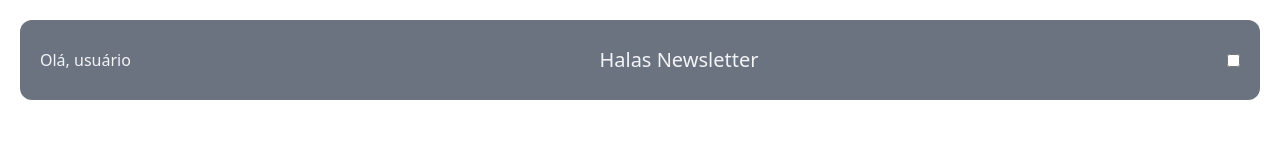
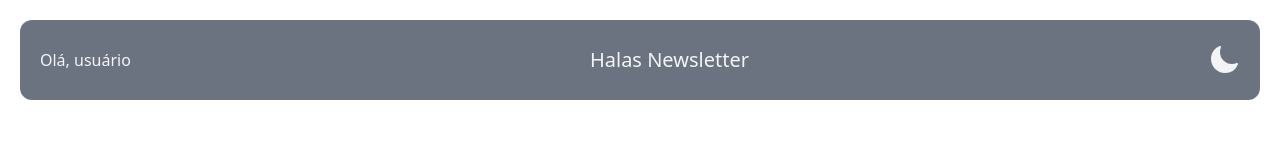
Before and after one commit to alexandrehalas/react-vite-with-tailwind-css, a React (Vite) app: page / in a window 1280 px wide. Shown: the top 160 px of the page. Built offline with nearby package versions, Linux system fonts and the light colour scheme.

Commit message:
Aplicando ícone de lua do heroicons

```diff
--- a/src/components/Header/Header.jsx
+++ b/src/components/Header/Header.jsx
@@ -1,9 +1,11 @@
+import { MoonIcon } from '@heroicons/react/24/solid'
+
 export const Header = () => {
   return (
     <div className="flex h-20 bg-gray-500 justify-between items-center px-5 sm:rounded-xl sm:m-5">
         <span className="text-gray-100">Olá, usuário</span>
         <h1 className="text-gray-100 text-xl">Halas Newsletter</h1>
-        <input className="hidden sm:block" type='checkbox' />
+        <MoonIcon className='h-8 text-gray-100 hidden sm:block cursor-pointer'/>
     </div>
   )
 }
```
